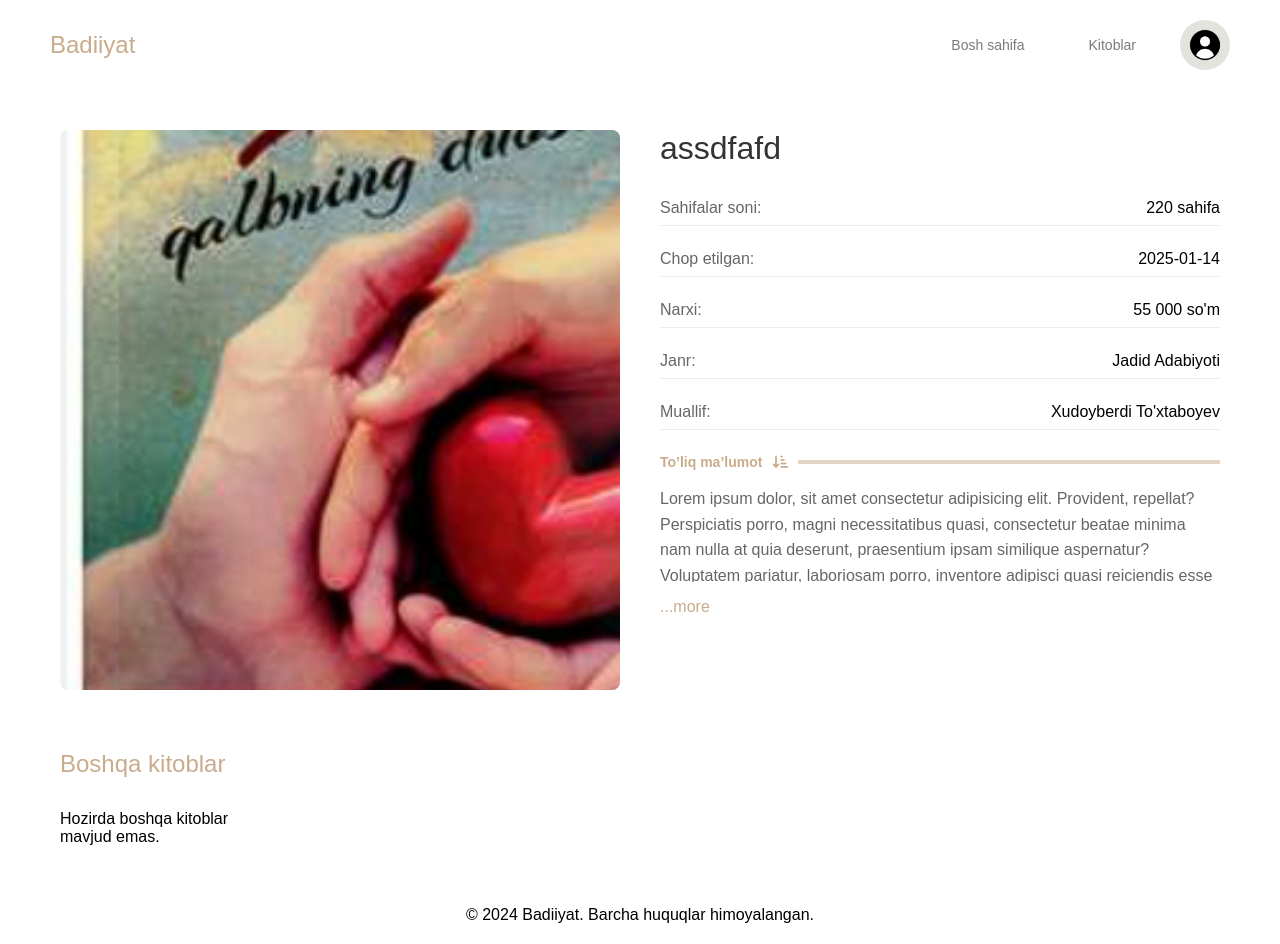
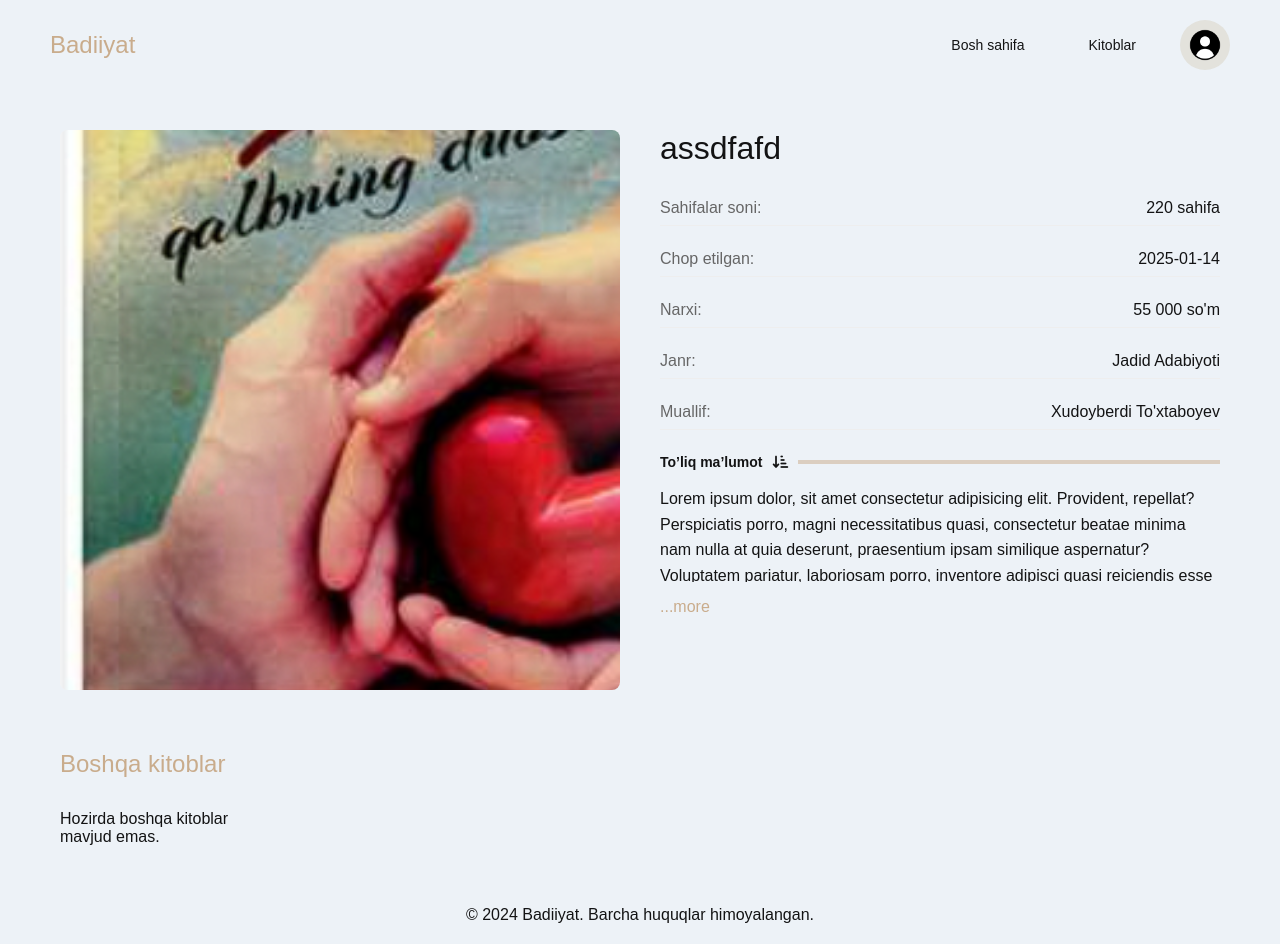
Before and after one commit to AkramIbodulleyv/myboooksayt, a Django app: page /info/1/ in a window 1280 px wide. Run offline with Django 5.2, Linux system fonts and the light colour scheme; a user stored in the database is signed in; data comes from the database, SQL or seed files in the repository; both versions use the stored data as it was after the commit; parts of the project's set-up code (start-up, migrations or seed data) failed here and were passed over.

Commit message:
asosiypanel.html uzgardi edit_profile.html ha uzgardi endi dark tizim butunlay ishlaydi .js qushildi u dark tizimni boshqaradi

```diff
--- a/homeapp/views.py
+++ b/homeapp/views.py
@@ -25,6 +25,9 @@ from django.template.loader import render_to_string
 from django.contrib.auth.mixins import LoginRequiredMixin
 from django.contrib.auth import logout
 from .forms import UserChangeForm
+from django.shortcuts import render, redirect, get_object_or_404
+from .models import Task
+
 
 @login_required(login_url='signup')
 def quizgame(request):
@@ -68,7 +71,6 @@ def login_view(request):
             user = authenticate(username=username, password=password)
             if user is not None:
                 login(request, user)
-                messages.success(request, 'You are now logged in')
                 return redirect('base')
             else:
                 messages.error(request, 'Username or password is incorrect')
@@ -102,7 +104,6 @@ class Asosiypanel(ListView):
 
 def custom_logout(request):
     logout(request)
-    messages.success(request, 'Siz muvaffaqiyatli chiqdingiz!')
     return redirect('base')
 
 
@@ -161,8 +162,6 @@ def verify_email_view(request):
     return render(request, 'verify_email.html')
 
 
-from django.shortcuts import render, redirect, get_object_or_404
-from .models import Task
 
 
 def task_list(request):
@@ -203,8 +202,7 @@ def edit_profile(request):
         form = UserChangeForm(request.POST, instance=user)
         if form.is_valid():
             form.save()
-            messages.success(request, 'Profilingiz yangilandi')
-            return redirect('base')  # Yangi profil sahifasiga yo'naltirish
+            return redirect('base')
     else:
         form = UserChangeForm(instance=user)
     return render(request, 'edit_profile.html', {'form': form})
--- a/template/info.html
+++ b/template/info.html
@@ -5,7 +5,18 @@
     <meta name="viewport" content="width=device-width, initial-scale=1.0">
     <title>{{ book.title }} - Kitob Ma'lumotlari</title>
 <style>
+    :root[data-theme="dark"] {
+        --body: #1a202c;
+        --text: #ffffff;
+    }
+
+    :root[data-theme="light"] {
+        --body: #edf2f7;
+        --text: rgba(0, 0, 0, 0.92);
+    } /* <-- Added the missing closing brace here */
+
     * {
+        color: var(--text);
         margin: 0;
         padding: 0;
         box-sizing: border-box;
@@ -13,6 +24,7 @@
     }
 
     .header {
+        color: var(--text);
         /* border-bottom: 1px solid #eee; */
         padding: 20px 10px;
         display: flex;
@@ -20,24 +32,24 @@
         align-items: center;
         max-width: 1200px;
         margin: 0 auto;
-            /* background-color: #C9AC8C; */
     }
 
     .logo {
-            color: #C9AC8C; /* White color for logo */
+        color: #C9AC8C;
         text-decoration: none;
         font-size: 24px;
         font-weight: 300;
     }
 
     .nav {
+        color: var(--text);
         display: flex;
         gap: 24px;
         align-items: center;
     }
 
     .nav a {
-            color: #555555c7; /* White color for navigation links */
+        color: var(--text);
         text-decoration: none;
         font-size: 14px;
         padding: 10px 20px;
@@ -52,9 +64,10 @@
         border-radius: 50%;
         transform: scale(1.5);
     }
+
     .img {
-            width: 50px!important;
-            height: 50px!important;
+        width: 50px !important;
+        height: 50px !important;
         border-radius: 50% !important;
         overflow: hidden;
         display: flex !important;
@@ -93,15 +106,16 @@
     }
 
     .book-info {
+        color: var(--text);
         display: flex;
         flex-direction: column;
         gap: 24px;
     }
 
     .book-title {
+        color: var(--text);
         font-size: 32px;
         font-weight: 300;
-            color: #333;
     }
 
     .book-stats {
@@ -126,7 +140,7 @@
     }
 
     .book-description h2 {
-            color: #C9AC8C;
+        color: var(--text);
         font-size: 14px;
         margin-bottom: 16px;
     }
@@ -138,6 +152,7 @@
     }
 
     .book-description p {
+        color: var(--text);
         max-height: 6em;
         overflow: hidden;
         text-overflow: ellipsis;
@@ -180,7 +195,6 @@
         gap: 8px;
     }
 
-
     .book-card-cover {
         aspect-ratio: 3/4;
         background: #f5f5f5;
@@ -206,6 +220,7 @@
     }
 
     footer {
+        color: var(--text);
         padding: 20px;
         background-color: #c9ac8c00;
         text-align: center;
@@ -225,16 +240,21 @@
             padding: 20px;
         }
     }
+
     .more-info-line {
         flex: 1;
         height: 4px;
         background-color: #D1B89D99;
     }
 
+    body {
+        background-color: var(--body);
+    }
+</style>
 
-    </style>
 <link rel="stylesheet" href="https://cdnjs.cloudflare.com/ajax/libs/font-awesome/6.7.0/css/all.min.css">
    <link rel="icon" href="https://encrypted-tbn0.gstatic.com/images?q=tbn:ANd9GcRQyiyYw7P3Ou4H0EB2CKR-39VbDLa9s1FyFg&s">
+
 
 </head>
 <body>
@@ -345,5 +365,64 @@
     <footer>
         <p>&copy; 2024 Badiiyat. Barcha huquqlar himoyalangan.</p>
     </footer>
+
+<script>
+    const headerTitle = document.querySelector('.header-title');
+    let x = 500;
+    let y = 50;
+
+    function changeColor() {
+        const randomTextColor = '#' + Math.floor(Math.random() * 16777215).toString(16);
+        headerTitle.style.color = randomTextColor;
+    }
+
+
+
+    setInterval(changeColor, 1000);
+
+    const body = document.body;
+    const mon = document.getElementById("mon");
+    const sunIcon = document.getElementById("sun");
+
+    const customTheme = (theme) => {
+        const elRoot = document.documentElement;
+        elRoot.setAttribute("data-theme", theme);
+        localStorage.setItem('dark-mode', JSON.stringify(theme));
+
+        if (theme === "dark") {
+            mon.style.display = "none";
+            sunIcon.style.display = "block";
+            body.classList.add('dark-mode');
+        } else {
+            mon.style.display = "block";
+            sunIcon.style.display = "none";
+            body.classList.remove("dark-mode");
+        }
+    };
+
+    const toggleFunction = (darkMode) => {
+        if (darkMode === "dark") {
+            customTheme("dark");
+        } else {
+            customTheme("light");
+        }
+    };
+
+
+
+    const themFUnctions = () => {
+        const darkMode = JSON.parse(localStorage.getItem('dark-mode'));
+        if (!darkMode) {
+            toggleFunction("light");
+        } else {
+            toggleFunction(darkMode);
+        }
+
+
+    }
+
+    themFUnctions()
+
+</script>
 </body>
 </html>
```
Also changed, not shown: template/asosiypanel.html (+3 -5 lines), template/edit_profile.html (+42 -16 lines), db.sqlite3. Lines whose indentation alone changed are shown as unchanged.
